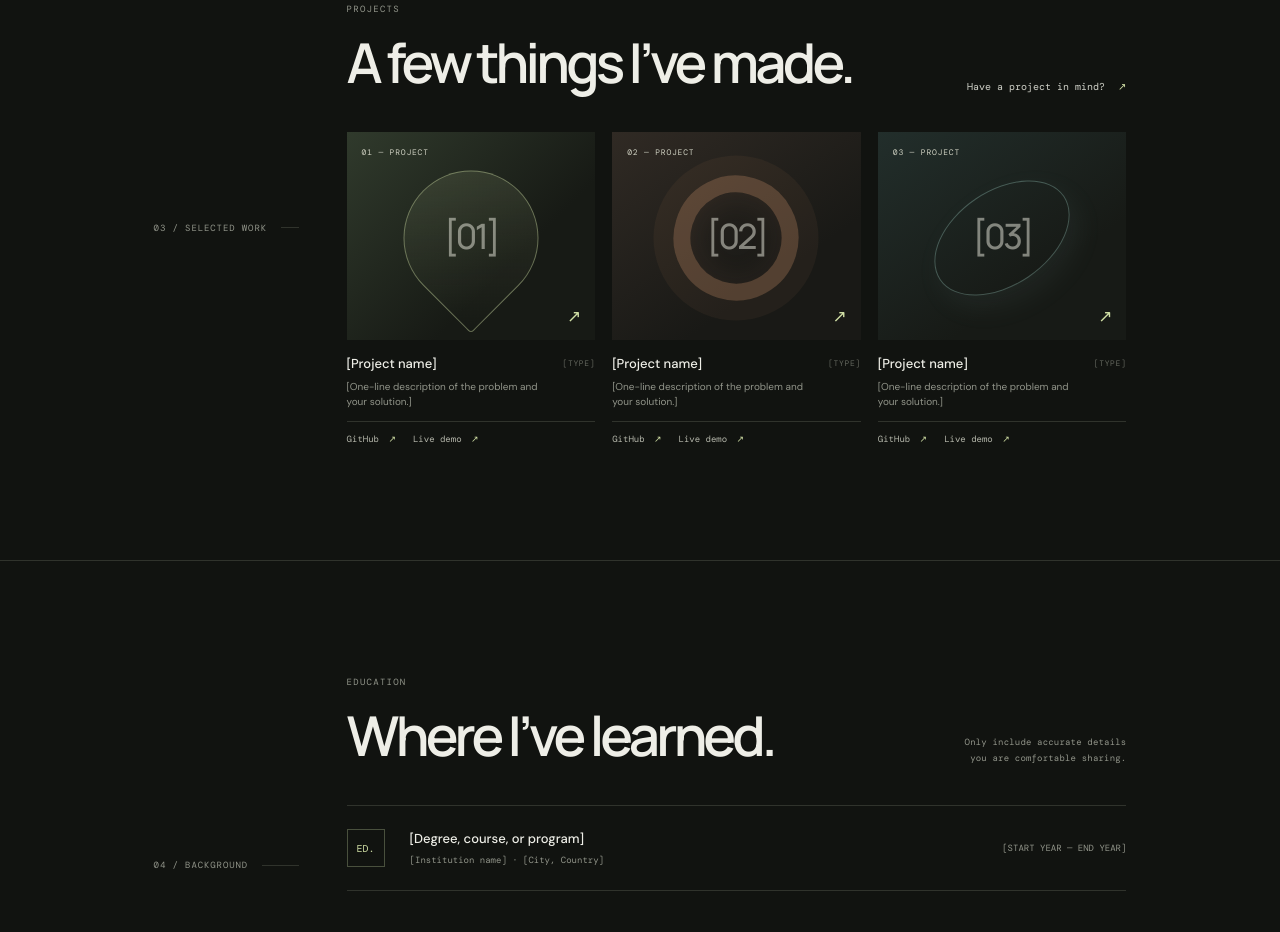
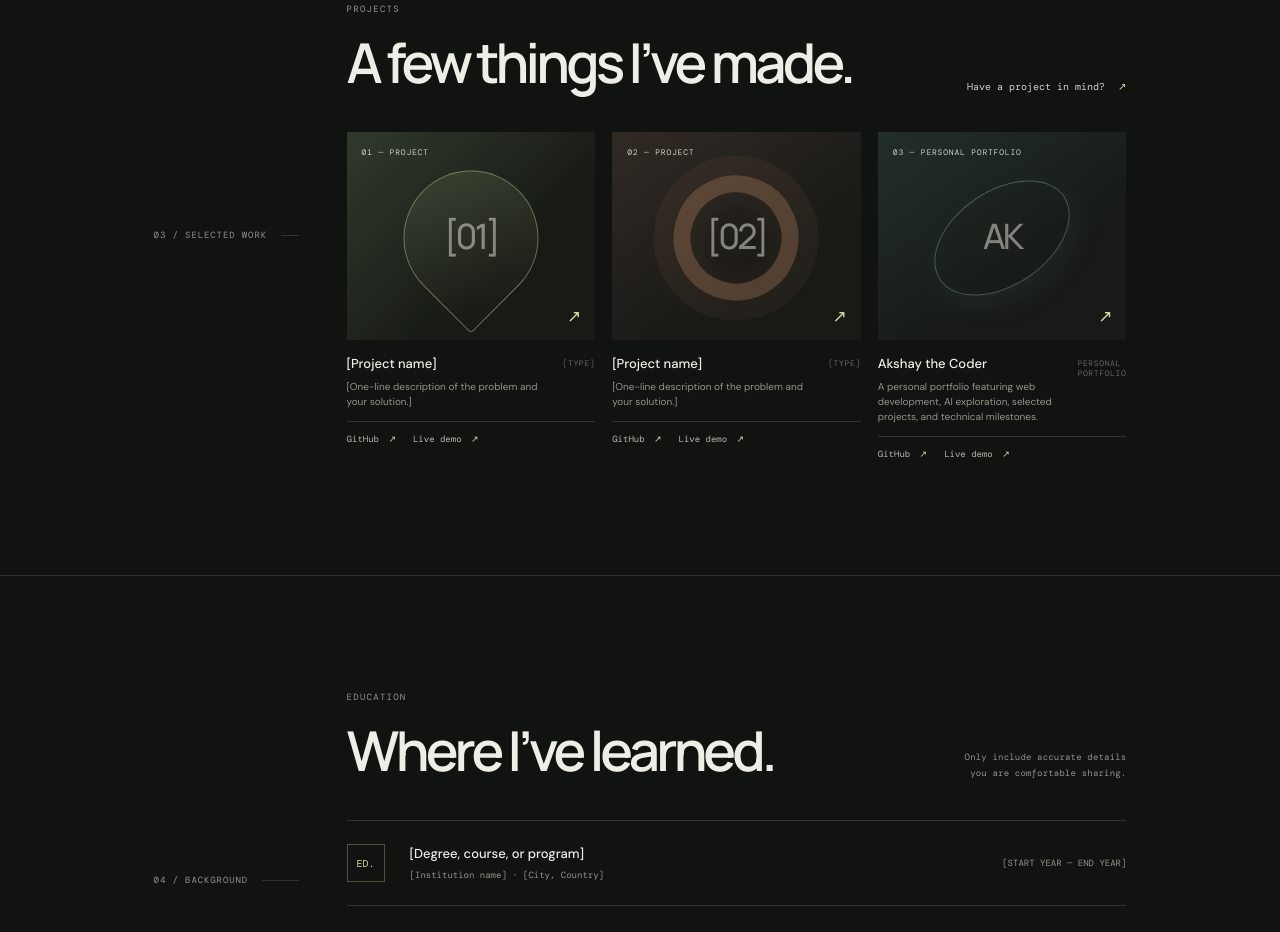
Before and after one commit to akshay627-crypto/Frontend_Development_CodeAplpha, a plain HTML site: page CodeAlpha_PersonalPortfolio/index.html in a window 1280 px wide. Shown: the part 1958-2890 px from the top of the page. Drawn offline with nearby package versions, Linux system fonts and the light colour scheme.

Commit message:
Feature live portfolio in portfolio project

```diff
--- a/CodeAlpha_PersonalPortfolio/index.html
+++ b/CodeAlpha_PersonalPortfolio/index.html
@@ -61,7 +61,7 @@
         <div class="project-grid">
           <article class="project-card"><a class="project-visual visual-one" href="https://github.com/" target="_blank" rel="noreferrer" aria-label="Replace with the GitHub repository for project one"><span class="visual-tag">01 — PROJECT</span><span class="visual-shape shape-one"></span><span class="visual-word">[01]</span><span class="visual-open">↗</span></a><div class="project-meta"><div><h3>[Project name]</h3><p>[One-line description of the problem and your solution.]</p></div><span class="project-type">[TYPE]</span></div><div class="project-links"><a href="https://github.com/" target="_blank" rel="noreferrer">GitHub <span>↗</span></a><a href="https://pages.github.com/" target="_blank" rel="noreferrer">Live demo <span>↗</span></a></div></article>
           <article class="project-card"><a class="project-visual visual-two" href="https://github.com/" target="_blank" rel="noreferrer" aria-label="Replace with the GitHub repository for project two"><span class="visual-tag">02 — PROJECT</span><span class="visual-shape shape-two"></span><span class="visual-word">[02]</span><span class="visual-open">↗</span></a><div class="project-meta"><div><h3>[Project name]</h3><p>[One-line description of the problem and your solution.]</p></div><span class="project-type">[TYPE]</span></div><div class="project-links"><a href="https://github.com/" target="_blank" rel="noreferrer">GitHub <span>↗</span></a><a href="https://pages.github.com/" target="_blank" rel="noreferrer">Live demo <span>↗</span></a></div></article>
-          <article class="project-card"><a class="project-visual visual-three" href="https://github.com/" target="_blank" rel="noreferrer" aria-label="Replace with the GitHub repository for project three"><span class="visual-tag">03 — PROJECT</span><span class="visual-shape shape-three"></span><span class="visual-word">[03]</span><span class="visual-open">↗</span></a><div class="project-meta"><div><h3>[Project name]</h3><p>[One-line description of the problem and your solution.]</p></div><span class="project-type">[TYPE]</span></div><div class="project-links"><a href="https://github.com/" target="_blank" rel="noreferrer">GitHub <span>↗</span></a><a href="https://pages.github.com/" target="_blank" rel="noreferrer">Live demo <span>↗</span></a></div></article>
+                    <article class="project-card"><a class="project-visual visual-three" href="https://akshay627-crypto.github.io/" target="_blank" rel="noreferrer" aria-label="Open Akshay the Coder personal portfolio"><span class="visual-tag">03 — PERSONAL PORTFOLIO</span><span class="visual-shape shape-three"></span><span class="visual-word">AK</span><span class="visual-open">↗</span></a><div class="project-meta"><div><h3>Akshay the Coder</h3><p>A personal portfolio featuring web development, AI exploration, selected projects, and technical milestones.</p></div><span class="project-type">PERSONAL PORTFOLIO</span></div><div class="project-links"><a href="https://github.com/akshay627-crypto/akshay0707" target="_blank" rel="noreferrer">GitHub <span>↗</span></a><a href="https://akshay627-crypto.github.io/" target="_blank" rel="noreferrer">Live demo <span>↗</span></a></div></article>
         </div>
       </div>
     </section>
```
